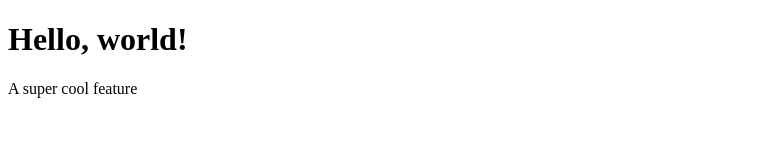
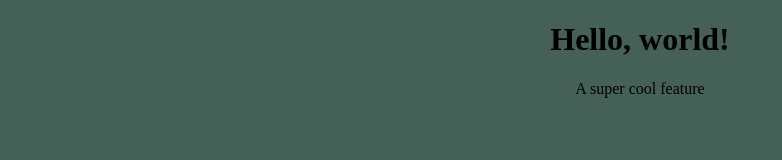
Before and after one commit to ianve06/git-demo, a plain HTML site: page index.html in a window 1280 px wide. Shown: the whole page, without its empty margins (0-782 px from the left). Drawn offline with Linux system fonts and the light colour scheme.

Commit message:
Add background color

```diff
--- a/index.html
+++ b/index.html
@@ -2,7 +2,7 @@
 <html>
   <head>
     <title>My First Site</title>
-  </head>
+    <link rel="stylesheet" href="style.css">
   <body>
     <h1>Hello, world!</h1>
     <div>A super cool feature</div>
--- /dev/null
+++ b/style.css
@@ -0,0 +1,5 @@
+body {
+  background-color: rgb(68, 96, 87);
+  text-align: center;
+  text-decoration: solid;
+}
```
